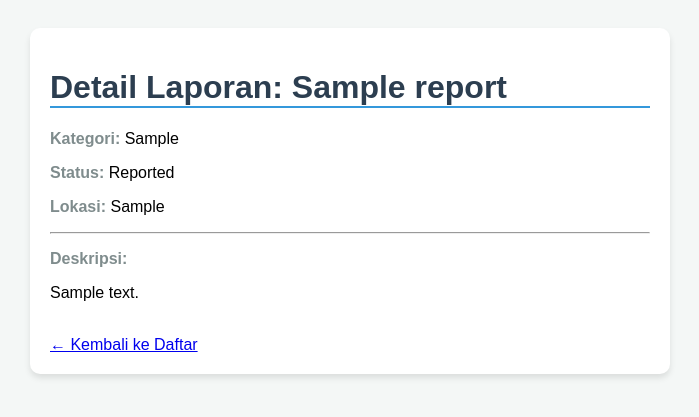
After one commit to IET-Polinela/project-2026-Reynaldokurniajayasakti, a Django app: page /report/1/ in a window 1280 px wide. The commit adds this page. Shown: the top 417 px of the page, without its empty margins (290-989 px from the left). Run offline with Django 5.2, Linux system fonts and the light colour scheme; tables that the repository leaves empty hold one stand-in row (values such as "Sample post").

Commit message:
labsession4

```diff
--- a/iet_24782061_2026/main_app/models.py
+++ b/iet_24782061_2026/main_app/models.py
@@ -1,14 +1,26 @@
 from django.db import models
+
+# 1. Tambahkan konstanta STATUS_CHOICES di atas class [cite: 151]
+STATUS_CHOICES = [
+    ('REPORTED', 'Reported'),
+    ('VERIFIED', 'Verified'),
+    ('IN_PROGRESS', 'In Progress'),
+    ('RESOLVED', 'Resolved'),
+]
 
 class Report(models.Model):
     title = models.CharField(max_length=200)
     category = models.CharField(max_length=100)
     description = models.TextField()
     location = models.CharField(max_length=200)
+
+    # 2. Perbarui field status agar menggunakan choices [cite: 163-165]
     status = models.CharField(
         max_length=20,
+        choices=STATUS_CHOICES, # Tambahkan baris ini
         default='REPORTED'
     )
+
     created_at = models.DateTimeField(auto_now_add=True)
 
     def __str__(self):
--- /dev/null
+++ b/iet_24782061_2026/main_app/templates/main_app/report_detail.html
@@ -0,0 +1,25 @@
+<!DOCTYPE html>
+<html>
+<head>
+    <title>Detail Laporan</title>
+    <style>
+        body { font-family: sans-serif; padding: 20px; background: #f4f7f6; }
+        .detail-card { background: white; padding: 20px; border-radius: 10px; box-shadow: 0 4px 6px rgba(0,0,0,0.1); max-width: 600px; margin: auto; }
+        h1 { color: #2c3e50; border-bottom: 2px solid #3498db; }
+        .label { font-weight: bold; color: #7f8c8d; }
+    </style>
+</head>
+<body>
+    <div class="detail-card">
+        <h1>Detail Laporan: {{ object.title }}</h1>
+        <p><span class="label">Kategori:</span> {{ object.category }}</p>
+        <p><span class="label">Status:</span> {{ object.get_status_display }}</p>
+        <p><span class="label">Lokasi:</span> {{ object.location }}</p>
+        <hr>
+        <p><span class="label">Deskripsi:</span></p>
+        <p>{{ object.description }}</p>
+        <br>
+        <a href="{% url 'home' %}">← Kembali ke Daftar</a>
+    </div>
+</body>
+</html>
--- a/iet_24782061_2026/main_app/urls.py
+++ b/iet_24782061_2026/main_app/urls.py
@@ -2,8 +2,17 @@ from django.urls import path
 from . import views
 
 urlpatterns = [
-    path('', views.home, name='home'),
-    # Jika kamu pakai satu halaman saja, baris di bawah ini sebenarnya tidak wajib,
-    # tapi biarkan saja agar error attribute tadi hilang.
-    path('add/', views.add_report, name='add_report'),
+    # Halaman Utama (Daftar Laporan)
+    path('', views.ReportListView.as_view(), name='home'),
+
+    # Proses Simpan Laporan
+    path('add/', views.ReportCreateView.as_view(), name='add_report'),
+
+    # Detail, Edit, dan Delete
+    path('report/<int:pk>/', views.ReportDetailView.as_view(), name='report_detail'),
+    path('report/<int:pk>/edit/', views.ReportUpdateView.as_view(), name='report_edit'),
+    path('report/<int:pk>/delete/', views.ReportDeleteView.as_view(), name='report_delete'),
+
+    # Workflow Status [cite: 190]
+    path('report/<int:pk>/status/', views.ReportUpdateStatusView.as_view(), name='update_status'),
 ]
--- a/iet_24782061_2026/main_app/views.py
+++ b/iet_24782061_2026/main_app/views.py
@@ -1,33 +1,50 @@
-from django.shortcuts import render, redirect
+from django.views.generic import ListView, CreateView, DetailView, UpdateView, DeleteView
+from django.views import View
+from django.urls import reverse_lazy
+from django.shortcuts import get_object_or_404, redirect
 from .models import Report
 from .forms import ReportForm
 
-def home(request):
-    # Logika Simpan (Create)
-    if request.method == "POST":
-        form = ReportForm(request.POST)
-        if form.is_valid():
-            form.save()
-            return redirect('home')
-    else:
-        form = ReportForm()
+# Tampilan Utama: Menampilkan Daftar Laporan + Form Input
+class ReportListView(ListView):
+    model = Report
+    template_name = 'main_app/home.html'
+    context_object_name = 'reports'
+    ordering = ['-created_at']
 
-    # Logika Tampilkan (Read)
-    reports = Report.objects.all().order_by('-created_at')
+    # Agar form input muncul di atas daftar laporan (seperti di gambar UI-mu)
+    def get_context_data(self, **kwargs):
+        context = super().get_context_data(**kwargs)
+        context['form'] = ReportForm()
+        return context
 
-    # Render ke home.html (gabungan Lab 2 & Lab 3)
-    return render(request, 'main_app/home.html', {
-        'form': form,
-        'reports': reports
-    })
+# Proses Simpan: Menangani data yang dikirim dari form
+class ReportCreateView(CreateView):
+    model = Report
+    form_class = ReportForm
+    success_url = reverse_lazy('home') # Balik ke halaman utama setelah simpan
 
-# Opsional: Jika kamu tetap ingin path /add/ sendiri, biarkan fungsi ini ada
-def add_report(request):
-    if request.method == "POST":
-        form = ReportForm(request.POST)
-        if form.is_valid():
-            form.save()
-            return redirect('home')
-    else:
-        form = ReportForm()
-    return render(request, 'main_app/home.html', {'form': form})
+# View Pendukung CRUD (Syarat Lab 4) [cite: 172-175]
+class ReportDetailView(DetailView):
+    model = Report
+    template_name = 'main_app/report_detail.html'
+
+class ReportUpdateView(UpdateView):
+    model = Report
+    form_class = ReportForm
+    template_name = 'main_app/report_form.html'
+    success_url = reverse_lazy('home')
+
+class ReportDeleteView(DeleteView):
+    model = Report
+    template_name = 'main_app/report_confirm_delete.html'
+    success_url = reverse_lazy('home')
+
+# View Khusus Update Status (Workflow) [cite: 181-189]
+class ReportUpdateStatusView(View):
+    def post(self, request, pk):
+        report = get_object_or_404(Report, pk=pk)
+        new_status = request.POST.get('status')
+        report.status = new_status
+        report.save()
+        return redirect('home')
```
Also changed, not shown: iet_24782061_2026/main_app/templates/main_app/home.html (+42 -4 lines), iet_24782061_2026/main_app/migrations/0002_alter_report_status.py (added).
